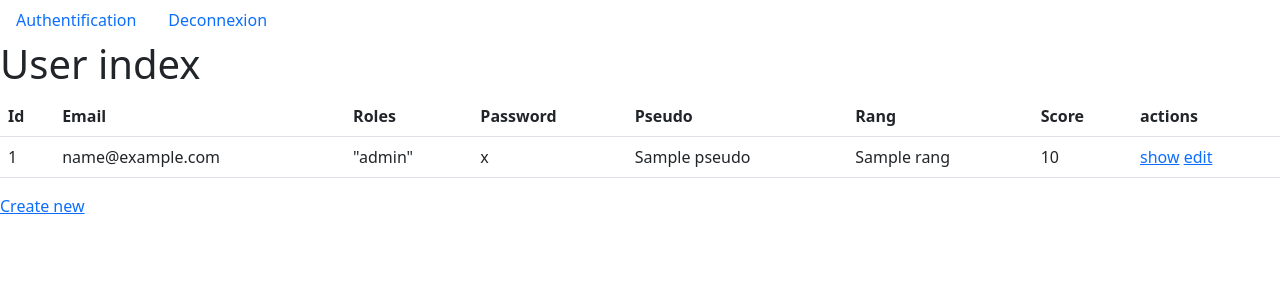
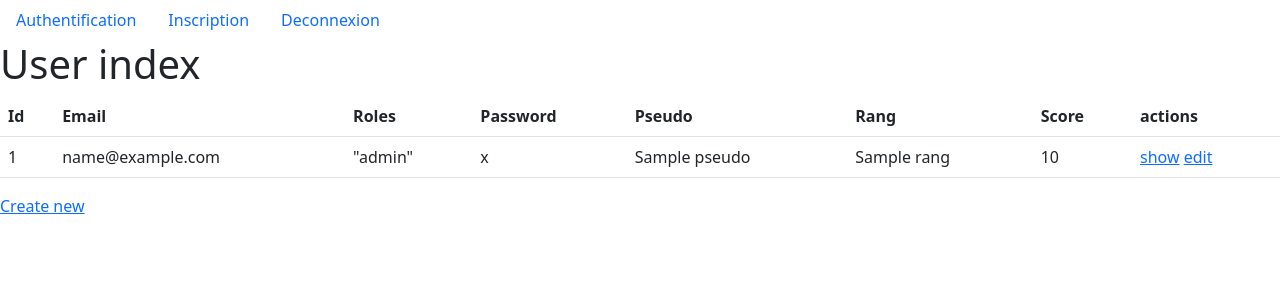
Before and after one commit to andrianjakarimanga/projetexode, a Symfony app: template templates/user/index.html.twig in a window 1280 px wide. Shown: the top 300 px of the page. Run offline with Twig, Linux system fonts and the light colour scheme; the template is opened without the code that fills it: most values are stand-ins (such as "Sample title", 1, 10 or a date in 2020); some libraries are stand-ins or nearby versions.

Commit message:
register

```diff
--- a/templates/base.html.twig
+++ b/templates/base.html.twig
@@ -21,14 +21,11 @@
 
     <ul class="nav nav-pills">
 
-     <li class="nav-item"><a href="{{ path('app_login') }}" class="nav-link">Authentification</a></li>
+    <li class="nav-item"><a href="{{ path('app_login') }}" class="nav-link">Authentification</a></li>
 
-      <li class="nav-item"><a href="{{ path('app_logout') }}" class="nav-link">Deconnexion</a></li>
+    <li class="nav-item"><a href="{{ path('app_register') }}" class="nav-link">Inscription</a></li>
 
-
-
-
-
+    <li class="nav-item"><a href="{{ path('app_logout') }}" class="nav-link">Deconnexion</a></li>
 
 
     </ul>
--- a/templates/home/index.html.twig
+++ b/templates/home/index.html.twig
@@ -19,7 +19,6 @@
 
         <li class="nav-item"><a href="{{ path('app_home') }}" class="nav-link">Decouvrir</a></li>
 
-
         <li class="nav-item"><a href="{{ path('app_home') }}" class="nav-link">Informations</a></li>
 
         <li class="nav-item"><a href="{{ path('app_home') }}" class="nav-link">Contact</a></li>
@@ -27,6 +26,6 @@
     </ul>
 
 
-
+</div>
 
 {% endblock %}
```
Lines whose indentation alone changed are shown as unchanged.
